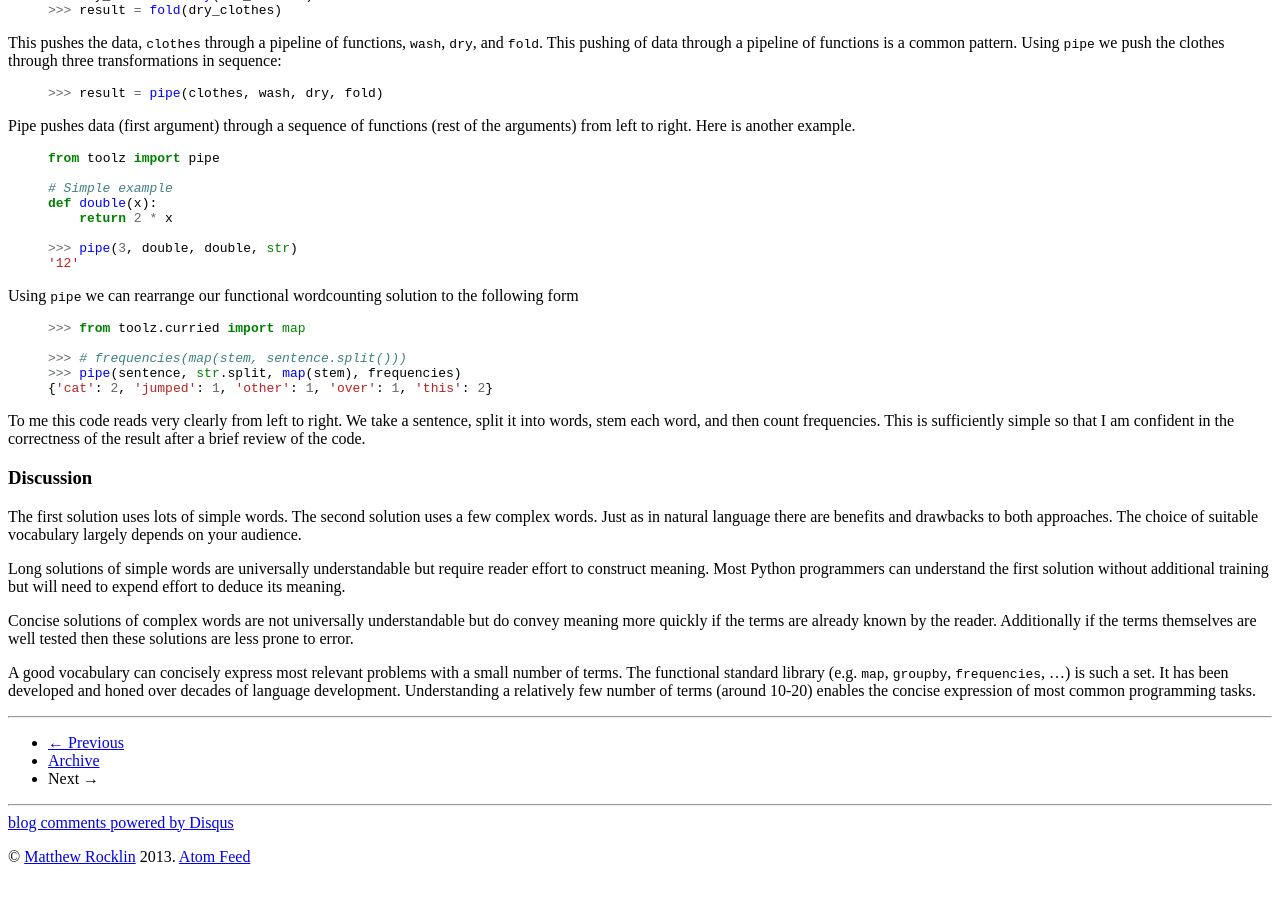
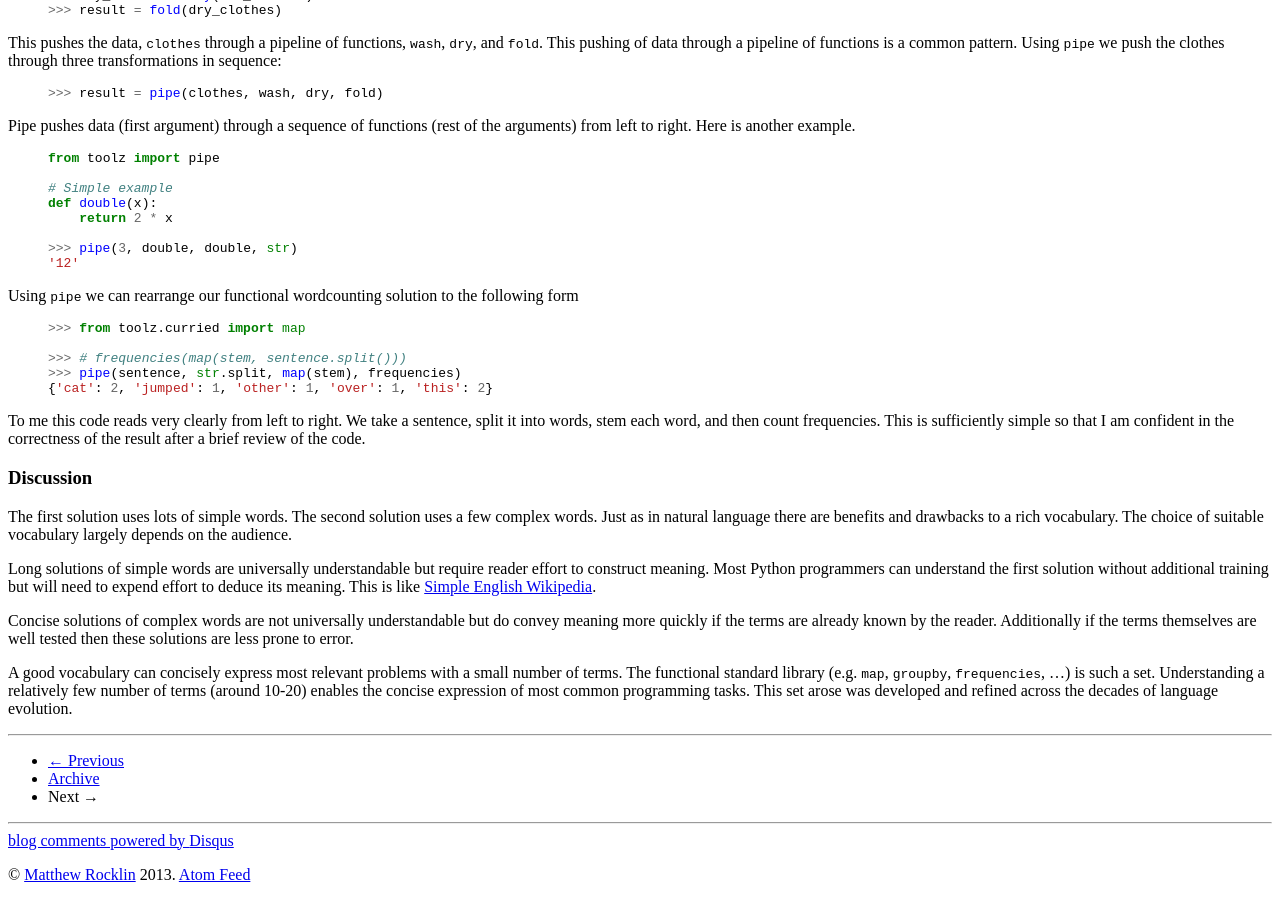
Before and after one commit to besyskymnbk/blog, a Jekyll site: the page built from _posts/work/2013-11-15-Functional-Wordcount.md, in a window 1280 px wide and 900 px high, scrolled down 1270 px. Built offline with Jekyll 4.4.1, drawn with Linux system fonts in a browser that asks for light colours; comment, search, counter and statistics services are not loaded.

Commit message:
minor edits

```diff
--- a/_posts/work/2013-11-15-Functional-Wordcount.md
+++ b/_posts/work/2013-11-15-Functional-Wordcount.md
@@ -138,13 +138,14 @@ after a brief review of the code.
 
 The first solution uses lots of simple words.  The second solution uses a few
 complex words.  Just as in natural language there are benefits and
-drawbacks to both approaches.  The choice of suitable vocabulary largely
-depends on your audience.
+drawbacks to a rich vocabulary.  The choice of suitable vocabulary largely
+depends on the audience.
 
 Long solutions of simple words are universally understandable but require
 reader effort to construct meaning.  Most Python programmers can understand the
 first solution without additional training but will need to expend effort to
-deduce its meaning.
+deduce its meaning.  This is like [Simple English
+Wikipedia](http://http://simple.wikipedia.org/wiki/Main_Page).
 
 Concise solutions of complex words are not universally understandable but
 do convey meaning more quickly if the terms are already known by the reader.
@@ -153,7 +154,7 @@ less prone to error.
 
 A good vocabulary can concisely express most relevant problems with a small
 number of terms.  The functional standard library (e.g. `map`, `groupby`,
-`frequencies`, ...) is such a set.  It has been developed and honed over
-decades of language development.  Understanding a relatively few number of
+`frequencies`, ...) is such a set.  Understanding a relatively few number of
 terms (around 10-20) enables the concise expression of most common programming
-tasks.
+tasks.  This set arose was developed and refined across the decades of language
+evolution.
```
